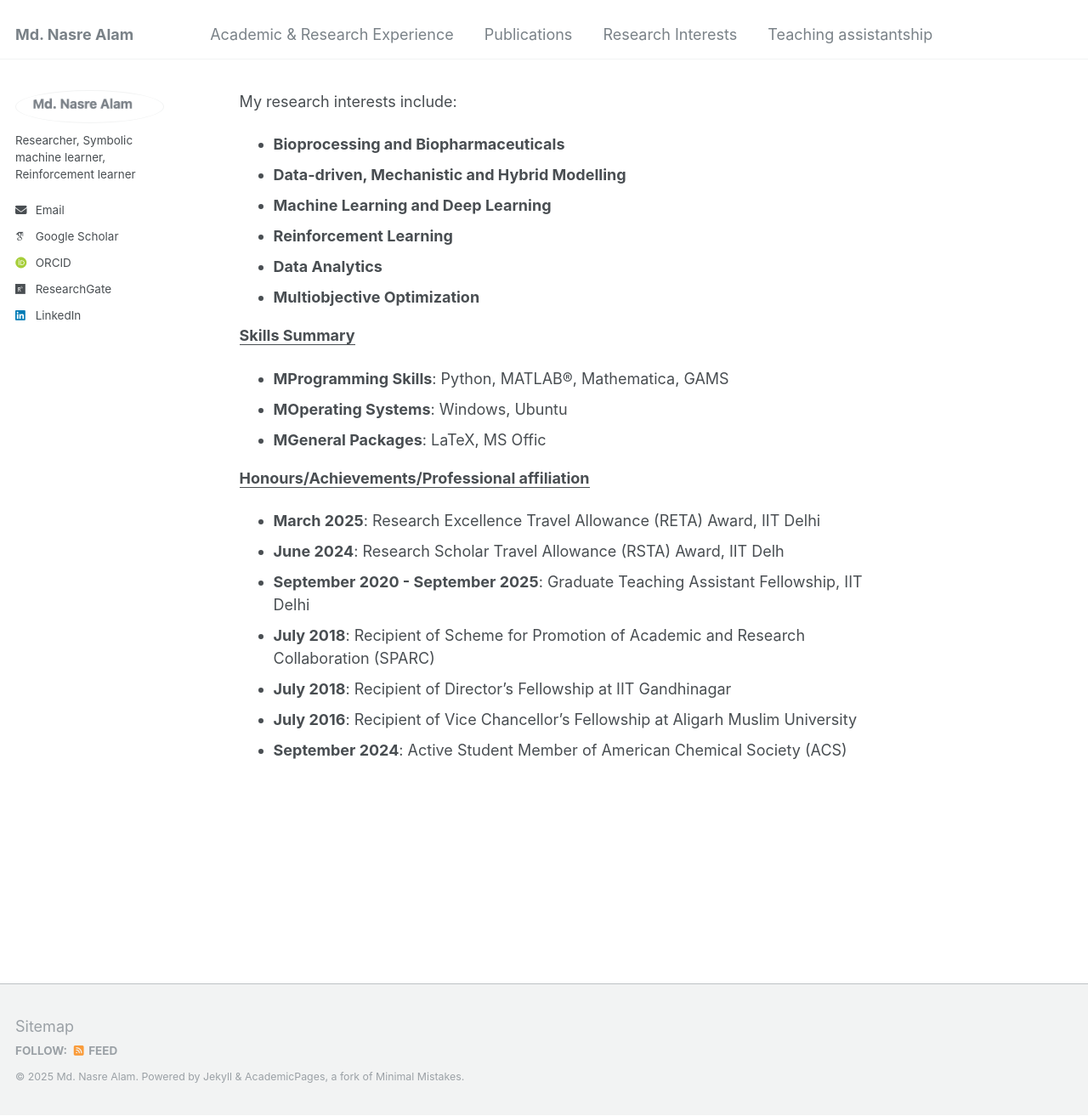
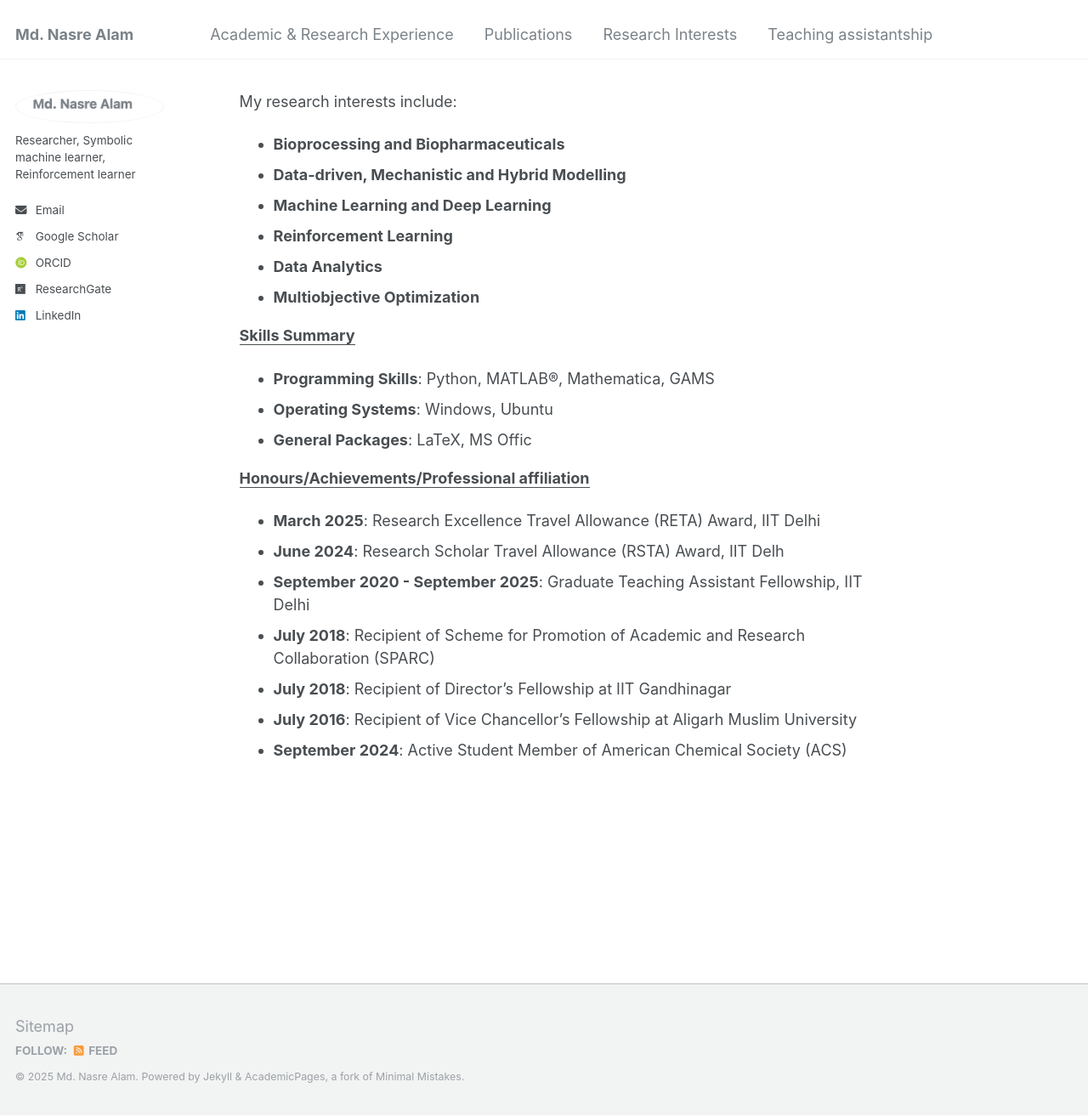
Before and after one commit to mdnasreiit/mdnasreiit.github.io, a Jekyll site: the page built from _pages/terms.md, in a window 1280 px wide and 1313 px high. Shown: the whole window at 85% size. Built offline with Jekyll 4.4.1, drawn with Linux system fonts in a browser that asks for light colours; some web fonts are replaced.

Commit message:
Update terms.md

```diff
--- a/_pages/terms.md
+++ b/_pages/terms.md
@@ -19,9 +19,9 @@ My research interests include:
 
 
 <ins>**Skills Summary**</ins>
-- **MProgramming Skills**: Python, MATLAB®, Mathematica, GAMS
-- **MOperating Systems**: Windows, Ubuntu
-- **MGeneral Packages**: LaTeX, MS Offic
+- **Programming Skills**: Python, MATLAB®, Mathematica, GAMS
+- **Operating Systems**: Windows, Ubuntu
+- **General Packages**: LaTeX, MS Offic
 
 
 <ins>**Honours/Achievements/Professional affiliation**</ins>
```
